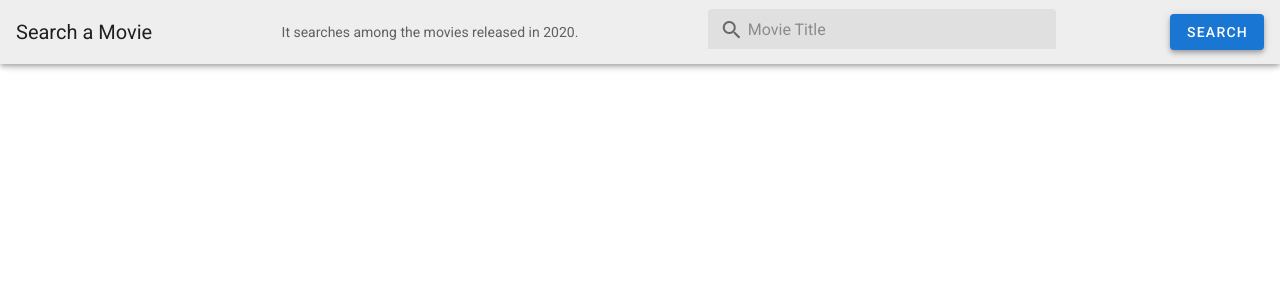
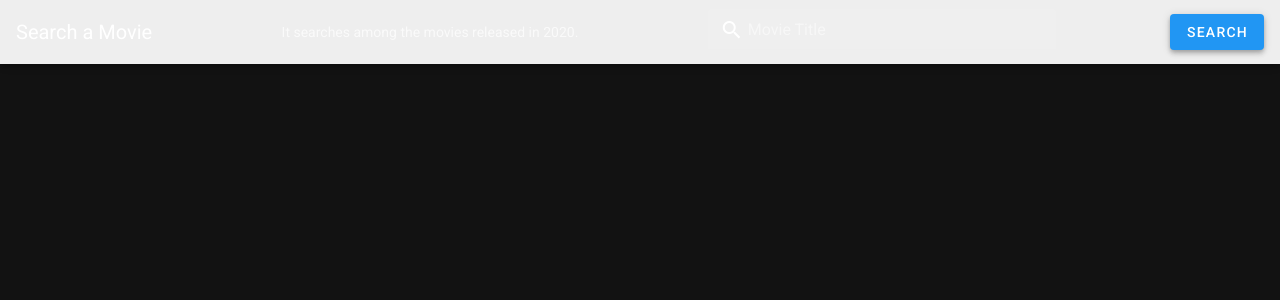
Before and after one commit to ipeksargin/interview-prep-vue, a Vue app: page / in a window 1280 px wide. Shown: the top 300 px of the page. Built offline with nearby package versions, Linux system fonts and the light colour scheme.

Commit message:
dark theme added

```diff
--- a/src/plugins/vuetify.js
+++ b/src/plugins/vuetify.js
@@ -4,4 +4,5 @@ import Vuetify from 'vuetify/lib/framework';
 Vue.use(Vuetify);
 
 export default new Vuetify({
+    theme: { dark: true },
 });
```
